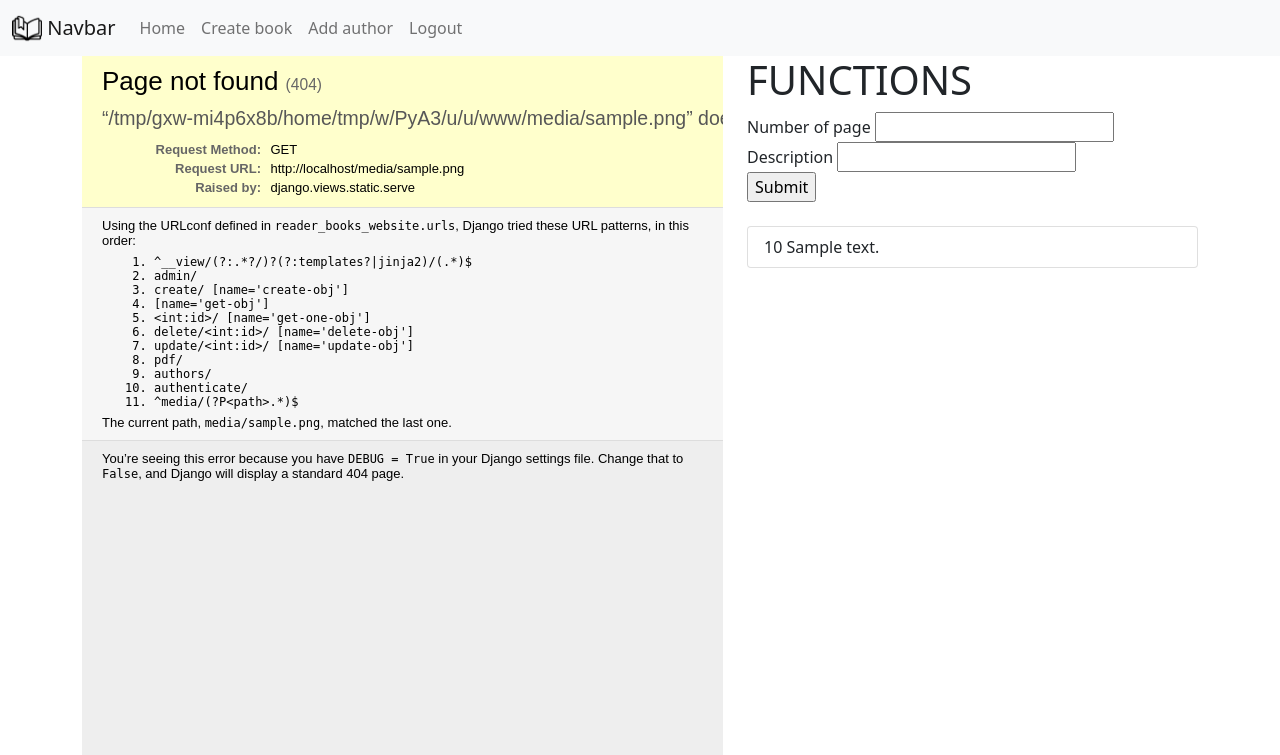
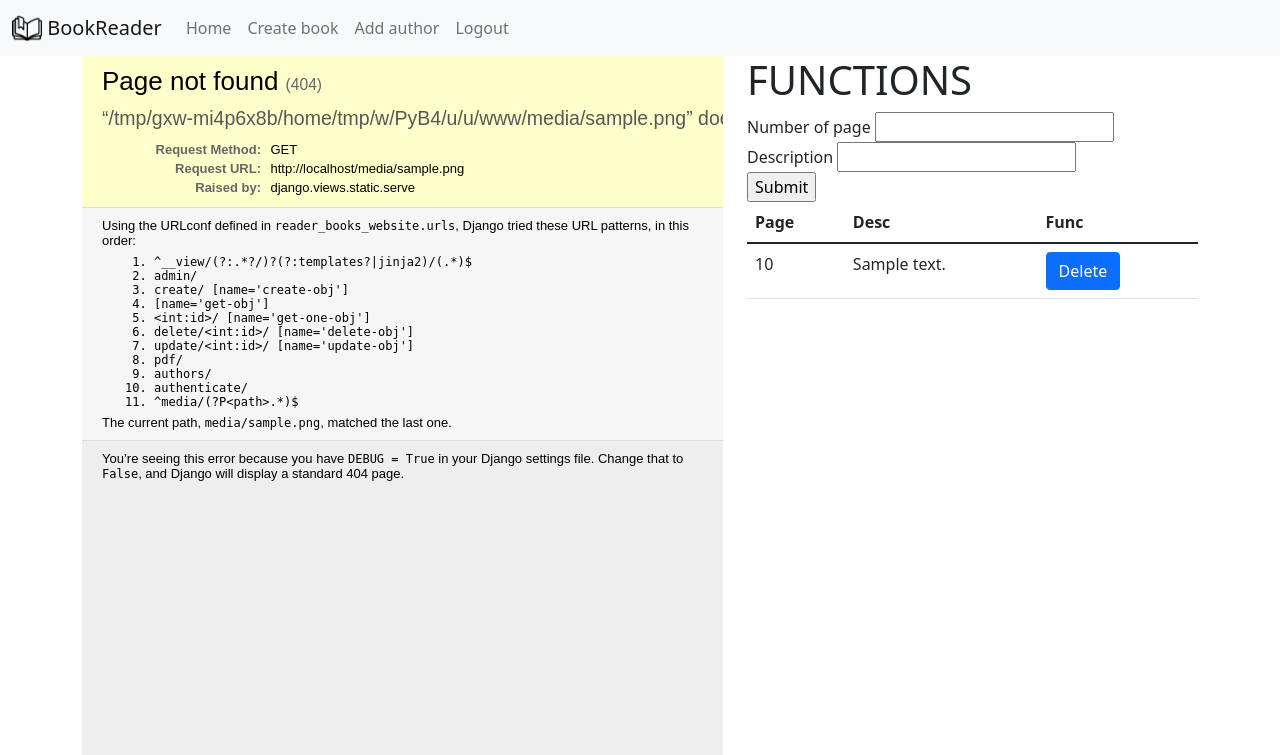
Before and after one commit to Kene881/Book_reader, a Django app: page /pdf/1/ in a window 1280 px wide. Shown: the top 755 px of the page. Run offline with Django 4.2, Linux system fonts and the light colour scheme; a user stored in the database is signed in; tables that the repository leaves empty hold one stand-in row (values such as "Sample post").

Commit message:
do some changes

```diff
--- a/books/templates/books/detail.html
+++ b/books/templates/books/detail.html
@@ -23,7 +23,11 @@
                 <div class="d-grid gap-2 col-3">
                     <a href="{% url 'pdf_books:get_book' id=book.id %}" class="btn btn-primary m-2">Read book</a>
                 </div>
+                <div class="d-grid gap-2 col-3">
+                    <a href="{% url 'pdf_books:download_book' id=book.id %}" class="btn btn-primary m-2">Download book</a>
+                </div>
             </div>
+
             {% if book.user == user %}
                 <div class="row">
                     <div class="col">
--- a/books/templates/books/nav_bar.html
+++ b/books/templates/books/nav_bar.html
@@ -2,9 +2,9 @@
 
 <nav class="navbar navbar-expand-lg navbar-light bg-light">
     <div class="container-fluid">
-        <a class="navbar-brand" href="#">
+        <a class="navbar-brand" href="{% url 'books:get-obj' %}">
             <img src="{% static 'books/book_logo.png' %}" width="30" height="30" class="d-inline-block align-top" alt="">
-            Navbar
+            BookReader
         </a>
         <div class="collapse navbar-collapse" id="navbarSupportedContent">
         <ul class="navbar-nav me-auto mb-2 mb-lg-0">
--- a/pdf_books/templates/pdf_books/reader.html
+++ b/pdf_books/templates/pdf_books/reader.html
@@ -23,14 +23,33 @@
         </form>
 
         {% if notes %}
-            <ul class="list-group mt-4">
+            <table class="table">
+                <thead>
+                <tr>
+                    <th scope="col">Page</th>
+                    <th scope="col">Desc</th>
+                    <th scope="col">Func</th>
+                </tr>
+                </thead>
+                <tbody>
+                    {% for note in notes %}
+                        <tr>
+                            <td>{{ note.num_page }}</td>
+                            <td>{{ note.description }}</td>
+                            <td><a href="{% url 'pdf_books:delete_note' id=note.id %}" class="btn btn-primary">Delete</a></td>
+                        </tr>
+                    {% endfor %}
+                </tbody>
+            </table>
+            {% comment %} <ul class="list-group mt-4">
                 {% for note in notes %}
                     <li class="list-group-item">
                         {{ note.num_page }}
                         {{ note.description }}
+                        <a href="{% url 'pdf_books:delete_note' id=note.id %}" class="btn btn-primary">Delete</a>
                     </li>
                 {% endfor %}
-            </ul>
+            </ul> {% endcomment %}
         {% endif %}
 
     </div>
--- a/pdf_books/urls.py
+++ b/pdf_books/urls.py
@@ -5,6 +5,7 @@ app_name = 'pdf_books'
 
 urlpatterns = [
     path('<int:id>/', views.get_book, name='get_book'),
-    path('create/<int:id>', views.create, name='create_note'),
-    path('delete/', views.delete, name='delete_note')
+    path('create/<int:id>/', views.create, name='create_note'),
+    path('delete/<int:id>/', views.delete, name='delete_note'),
+    path('download/<int:id>/', views.download_book, name='download_book')
 ]
--- a/pdf_books/views.py
+++ b/pdf_books/views.py
@@ -1,14 +1,30 @@
-from django.http import HttpResponse
+from django.http import HttpResponse, Http404
 from django.shortcuts import redirect, render
 from books.models import Book
+from reader_books_website.settings import BASE_DIR
 from .forms import NoteForm
 from .models import Notes
+import os
+import mimetypes
+
+def download_book(request, id):
+    book = Book.objects.get(pk=id)
+    file_path = book.file.url.replace('/', "\\")
+    file_path = f'{BASE_DIR}{file_path}'
+    print(file_path)
+    if os.path.exists(file_path):
+        print('exist')
+        with open(file_path, 'rb') as fl:
+            response = HttpResponse(fl.read(), content_type="application/vnd.ms-excel")
+            response['Content-Disposition'] = 'inline; filename=' + os.path.basename(file_path)
+            return response
+    return redirect('books:get-obj')
 
 def get_book(request, id):
     if not request.user.is_authenticated:
         return redirect('books:get-obj')
-    notes = Notes.objects.filter(user=request.user)
     book = Book.objects.get(pk = id)
+    notes = Notes.objects.filter(user=request.user, book=book)
     form = NoteForm()
     return render(request, 'pdf_books/reader.html',
     {
@@ -30,4 +46,13 @@ def create(request, id):
 
 
 def delete(request, id):
-    pass
+    if not request.user.is_authenticated:
+        return redirect('books:get-obj')
+
+    note = Notes.objects.get(pk=id)
+
+    if not note.user == request.user:
+        return redirect('books:get-obj')
+
+    note.delete()
+    return redirect('pdf_books:get_book', id=note.book.id)
```
Also changed, not shown: authenticate/views.py (+11 -8 lines), authors/migrations/0001_initial.py, books/migrations/0001_initial.py, books/migrations/0002_alter_book_author.py (deleted), books/migrations/0003_book_user.py (deleted), pdf_books/migrations/0001_initial.py, pdf_books/migrations/0002_notes_user.py (deleted), 1 other file.
